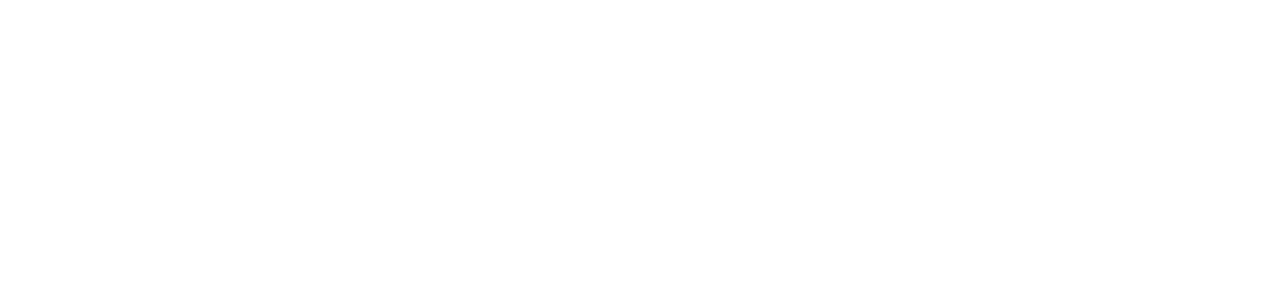
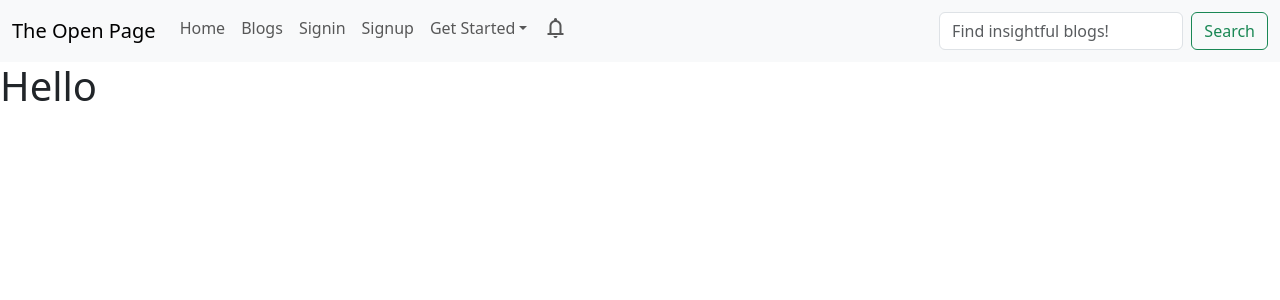
Before and after one commit to mohit-soni2003/Blog-website, a React (Vite) app in the folder frontend/blog-website/: page /categories/fashion in a window 1280 px wide. Before the commit this address had no page. Shown: the top 300 px of the page. Built offline with nearby package versions, Linux system fonts and the light colour scheme.

Commit message:
few changes

```diff
--- a/frontend/blog-website/src/App.jsx
+++ b/frontend/blog-website/src/App.jsx
@@ -5,6 +5,7 @@
 import SignUp from "./components/SignUp"
 import Home from "./components/Home";
 import Food from "./components/Food";
+import Fashion from "./components/Fashion";
 import CreateBlog from "./components/CreateBlog";
 import { ToastContainer, toast } from 'react-toastify';
 
@@ -15,7 +16,9 @@
       <div className="app">
         <Routes>
           <Route path="/" element={<Home />}></Route>
-          <Route path="/food" element={<Food />}></Route>
+          <Route path="/categories/food" element={<Food />}></Route>
+          <Route path="/categories/fashion" element={<Fashion/>}></Route>
+
           <Route path="/signin" element={<SignIn />}></Route>
           <Route path="/signup" element={<SignUp />}></Route>
           <Route path="/createblog" element={<CreateBlog />}></Route>
--- /dev/null
+++ b/frontend/blog-website/src/components/Fashion.jsx
@@ -0,0 +1,18 @@
+
+import { useEffect, useState } from "react";
+
+import NavigationBar from "./Nav"
+
+
+function Fashion() {
+    return (
+        <>
+            <NavigationBar></NavigationBar>
+            <h1>Hello</h1></>
+    )
+
+
+
+}
+
+export default Fashion;
```
